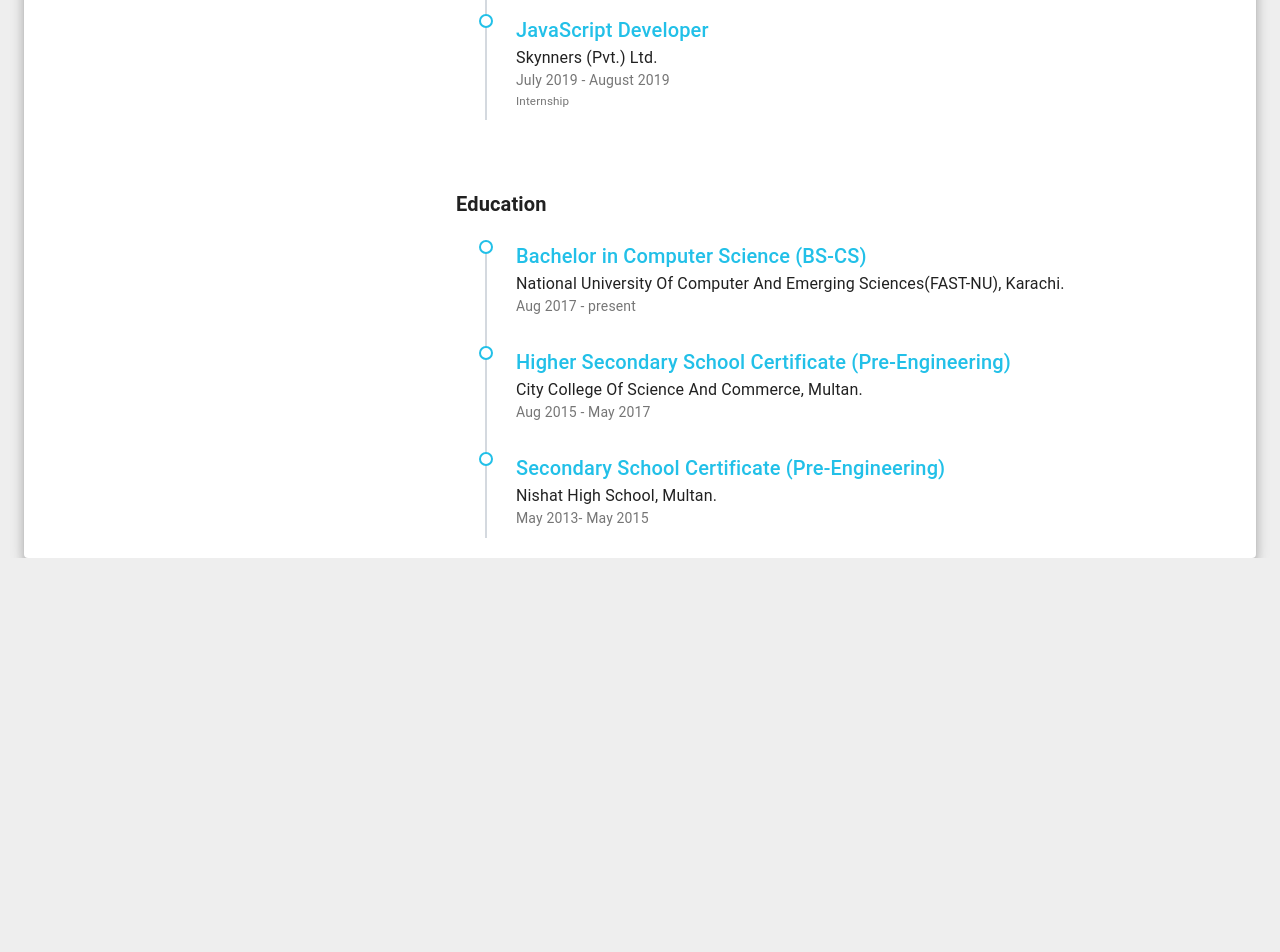
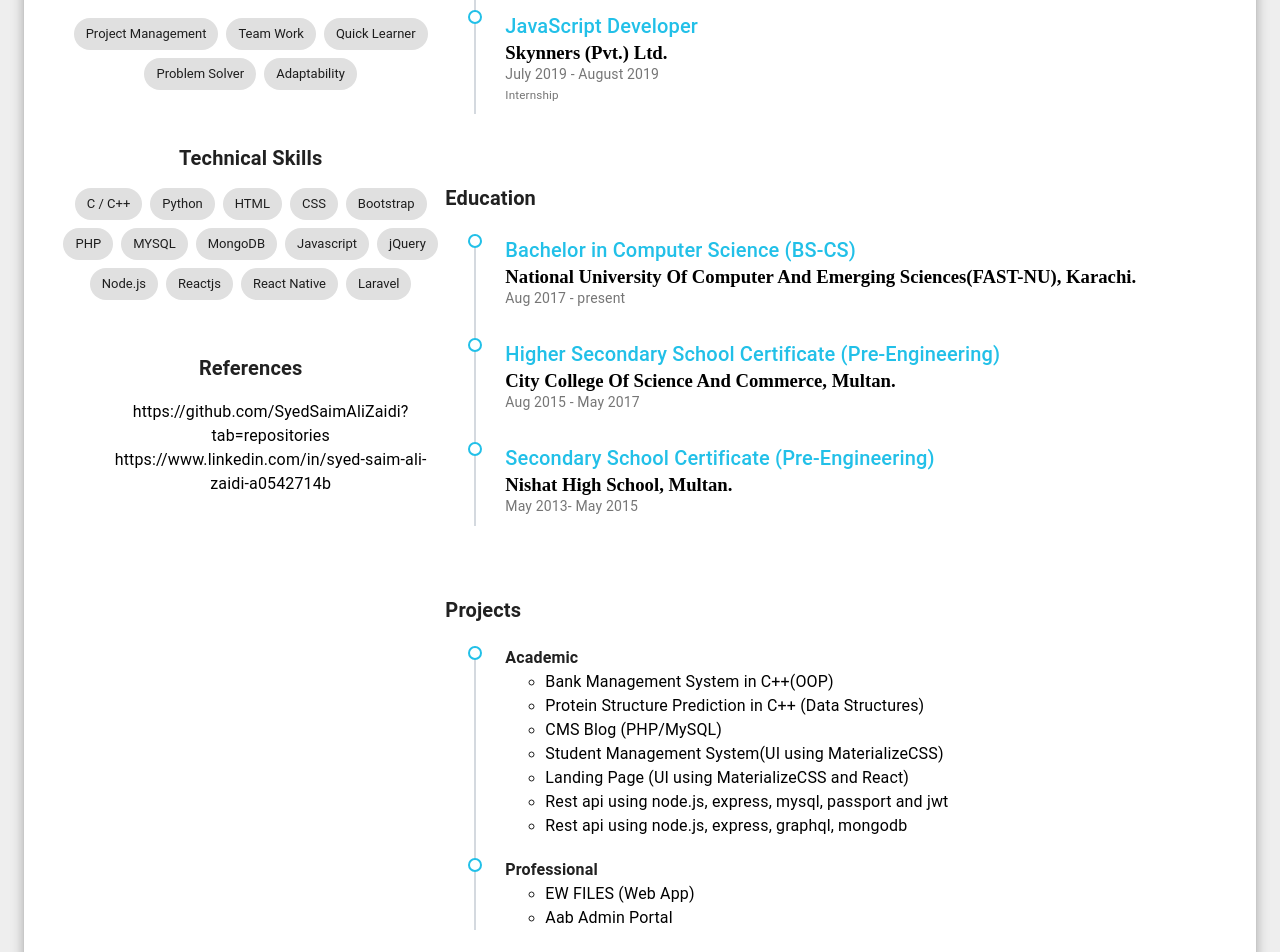
Before and after one commit to SyedSaimAliZaidi/Project-CV, a React (Create React App) app: page / in a window 1280 px wide. Shown: the part 520-1472 px from the top of the page. Before the commit the page ends 1078 px from the top, so only its background shows below. Built offline with nearby package versions, Linux system fonts and the light colour scheme.

Commit message:
Sections (Profile, Skills. References, Projects) added

```diff
--- a/src/components/education.js
+++ b/src/components/education.js
@@ -21,9 +21,9 @@ const useStyles = makeStyles((theme) => ({
 export default function CustomizedTimeline() {
     const classes = useStyles();
     const data = [
-        { year: '2017 - present',duration: "Aug 2017 - present", degree: "Bachelor in Computer Science (BS-CS)", institute: "National University Of Computer And Emerging Sciences(FAST-NU), Karachi.", semester: '7th smester', percentage: 'CGPA: 2.44' },
-        { year: '2015 - 2017',duration: "Aug 2015 - May 2017",  degree: "Higher Secondary School Certificate (Pre-Engineering)", institute: "City College Of Science And Commerce, Multan.", semester: '', percentage: 'Percentage: 76%'},
-        { year: '2013 - 2015', duration: "May 2013- May 2015",  degree: "Secondary School Certificate (Pre-Engineering)", institute: "Nishat High School, Multan.", semester: '', percentage: 'Percentage: 88%'},
+        {link:"http://nu.edu.pk/", year: '2017 - present',duration: "Aug 2017 - present", degree: "Bachelor in Computer Science (BS-CS)", institute: "National University Of Computer And Emerging Sciences(FAST-NU), Karachi.", semester: '7th smester', percentage: 'CGPA: 2.44' },
+        {link:"#", year: '2015 - 2017',duration: "Aug 2015 - May 2017",  degree: "Higher Secondary School Certificate (Pre-Engineering)", institute: "City College Of Science And Commerce, Multan.", semester: '', percentage: 'Percentage: 76%'},
+        {link:"#", year: '2013 - 2015', duration: "May 2013- May 2015",  degree: "Secondary School Certificate (Pre-Engineering)", institute: "Nishat High School, Multan.", semester: '', percentage: 'Percentage: 88%'},
     ]
     return (
         <ul className="timeline">
@@ -35,7 +35,7 @@ export default function CustomizedTimeline() {
                                 <Typography style={{color: "#22C0E8"}} variant="h6" component="h4">
                                     {item.degree}
                                 </Typography>
-                                <Typography>{item.institute}</Typography>
+                                <Typography  variant="subtitle" component="h3"><a href={item.link} target="_blank" style={{color:"black",textDecoration:"none"}}>{item.institute}</a></Typography>
                                 <Typography variant="body2" color="textSecondary">
                                     {item.duration}
                                 </Typography>
--- /dev/null
+++ b/src/components/projects.js
@@ -0,0 +1,20 @@
+import React from 'react';
+import { makeStyles } from '@material-ui/core/styles';
+import Typography from '@material-ui/core/Typography';
+
+const useStyles = makeStyles((theme) => ({
+  root: {
+    margin: theme.spacing(0.5),
+  },
+}));
+
+export default function Chips(props) {
+    const classes = useStyles()
+    return(
+        <ul>
+            {
+                props.data.map((item,index)=> <li key={index}><Typography><a href={item} target="_blank" style={{color:"black",textDecoration:"none"}}>{item}</a></Typography></li> )
+            }
+        </ul>
+    )
+}
--- /dev/null
+++ b/src/components/references.js
@@ -0,0 +1,20 @@
+import React from 'react';
+import { makeStyles } from '@material-ui/core/styles';
+import Typography from '@material-ui/core/Typography';
+
+const useStyles = makeStyles((theme) => ({
+  root: {
+    margin: theme.spacing(0.5),
+  },
+}));
+
+export default function Chips(props) {
+    const classes = useStyles()
+    return(
+        <ul style={{listStyle:"none"}}>
+            {
+                props.data.map((item,index)=> <li key={index}><Typography><a href={item} target="_blank" style={{color:"black",textDecoration:"none"}}>{item}</a></Typography></li> )
+            }
+        </ul>
+    )
+}
--- /dev/null
+++ b/src/components/skills.js
@@ -0,0 +1,17 @@
+import React from 'react';
+import { makeStyles } from '@material-ui/core/styles';
+import Avatar from '@material-ui/core/Avatar';
+import Chip from '@material-ui/core/Chip';
+import FaceIcon from '@material-ui/icons/Face';
+import DoneIcon from '@material-ui/icons/Done';
+
+const useStyles = makeStyles((theme) => ({
+  root: {
+    margin: theme.spacing(0.5),
+  },
+}));
+
+export default function Chips(props) {
+    const classes = useStyles()
+    return props.data.map((item,index)=> <Chip className={classes.root} label={item} key={index} />  )
+}
--- a/src/components/timeline.js
+++ b/src/components/timeline.js
@@ -23,9 +23,9 @@ const useStyles = makeStyles((theme) => ({
 export default function CustomizedTimeline() {
     const classes = useStyles();
     const data = [
-        { year: '2019 - 2020',duration: "Sep 2019 - June 2020", position: "Web Developer", category:'Part-Time', company: "Skynners (Pvt.) Ltd." },
-        { year: '2020',duration: "Jan 2020 - Feb 2020", position: "React Native Developer", category:'Internship', company: "Syscrypt.co.uk"},
-        { year: '2019', duration: "July 2019 - August 2019", position: "JavaScript Developer", category:'Internship', company: "Skynners (Pvt.) Ltd."},
+        { link: "https://www.skynners.com/", year: '2019 - 2020',duration: "Sep 2019 - June 2020", position: "Web Developer", category:'Part-Time', company: "Skynners (Pvt.) Ltd." },
+        { link: "https://syscrypt.co.uk/",year: '2020',duration: "Jan 2020 - Feb 2020", position: "React Native Developer", category:'Internship', company: "Syscrypt.co.uk"},
+        { link: "https://www.skynners.com/",year: '2019', duration: "July 2019 - August 2019", position: "JavaScript Developer", category:'Internship', company: "Skynners (Pvt.) Ltd."},
     ]
     return (
         <ul className="timeline">
@@ -34,10 +34,10 @@ export default function CustomizedTimeline() {
                     return(
                         <li key={index}>
                             <div style={{paddingBottom:10}}>
-                                <Typography style={{color: "#22C0E8"}}  variant="h6" component="h1">
+                                <Typography style={{color: "#22C0E8"}}  variant="h6" component="h4">
                                     {item.position}
                                 </Typography>
-                                <Typography>{item.company}</Typography>
+                                <Typography variant="subtitle" component="h3"><a href={item.link} target="_blank" style={{color:"black",textDecoration:"none"}}>{item.company}</a></Typography>
                                 <Typography variant="body2" color="textSecondary">
                                     {item.duration}
                                     <br></br>
--- a/src/layout/index.js
+++ b/src/layout/index.js
@@ -1,20 +1,23 @@
-import React from 'react';
+import React,{useState} from 'react';
 import { Container, Grid, Card, Avatar, Typography  } from "@material-ui/core"
-import avatar from "../assets/img/avatar.jpg"
+import avatar from "../assets/img/dp.jpeg"
 import Timeline from "../components/timeline"
 import Education from "../components/education"
 import { makeStyles } from '@material-ui/core/styles';
 import PhoneIcon from '@material-ui/icons/Phone';
 import EmailIcon from '@material-ui/icons/Email';
 import HomeIcon from '@material-ui/icons/Home';
+import Skills from "../components/skills"
+import ReferenceList from "../components/references"
+import ProjectList from "../components/projects.js"
 const useStyles = makeStyles((theme) => ({
     large: {
       width: theme.spacing(16),
       height: theme.spacing(16),
     },
     grid:{
-        paddingLeft: theme.spacing(8),
-        paddingRight: theme.spacing(8),
+        paddingLeft: theme.spacing(4),
+        paddingRight: theme.spacing(4),
     },
     profile:{
         display: 'inline-block',
@@ -36,24 +39,49 @@ const useStyles = makeStyles((theme) => ({
         display:'flex'
     },
     listItem:{
-        display : "flex",
+        // display : "flex",
         padding: theme.spacing(0.5)
     },
     list:{
         paddingTop: theme.spacing(2),
         listStyle:"none",
-        display: "inline-block"
+        // display: "inline-block"
     }
 }));
 export default function Layout() {
     const classes = useStyles();
+    const [softSkills,setSoftSkills] = useState([
+        "Project Management","Team Work","Quick Learner","Problem Solver","Adaptability"
+    ])
+    const [technicalSkills,setTechSkills] = useState([
+        "C / C++","Python","HTML","CSS","Bootstrap","PHP","MYSQL","MongoDB","Javascript","jQuery","Node.js","Reactjs","React Native","Laravel"
+    ])
+    const [references, setReferences] = useState(["https://github.com/SyedSaimAliZaidi?tab=repositories","https://www.linkedin.com/in/syed-saim-ali-zaidi-a0542714b"])
+    const [projects, setProjects]  =useState(
+        {
+            academic:[
+                "Bank Management System in C++(OOP)",
+                "Protein Structure Prediction in C++ (Data Structures)",
+                "CMS Blog (PHP/MySQL)",
+                "Student Management System(UI using MaterializeCSS)",
+                "Landing Page (UI using MaterializeCSS and React)",
+                "Rest api using node.js, express, mysql, passport and jwt",
+                "Rest api using node.js, express, graphql, mongodb",
+            ],
+            professional:[
+                "EW FILES (Web App)",
+                "Aab Admin Portal",
+            ]
+        }
+    )
     return (
         <Container>
-            <Card style={{marginTop:20}} raised={true}>
-                <Grid container>
+            <Card style={{marginTop:20, marginBottom:20}} raised={true}>
+                <Grid container style={{paddingBottom:30}}>
                     <Grid item xs={12}>
                         <Grid container className={classes.grid}>
                             <Grid item md={4}>
+                                <div align="center">
                                     <Grid container className={classes.grid}>
                                         <Grid item md={12}>
                                             <div align="center" className={classes.profile}>
@@ -67,22 +95,49 @@ export default function Layout() {
                                             </div>
                                         </Grid>
                                     </Grid>
-
+                                </div>
                                 <Grid container>
                                     <Grid item md={12}>
-                                        <div className={classes.paddingTop}>
+                                        <div align="center" className={classes.paddingTop}>
                                             <Typography variant="h6"><strong>Contact</strong></Typography>
 
                                             <div compontent="ul" className={classes.list}>
-                                                <li className={classes.listItem}><PhoneIcon fontSize="small"/>{"  +92 300 2935165"}</li>
+                                                <li><PhoneIcon fontSize="small"/>{"  +92 300 2935165"}</li>
                                                 <li className={classes.listItem}><EmailIcon fontSize="small"/>{" saimgt123@gmail.com"}</li>
                                                 <li className={classes.listItem}><HomeIcon fontSize="small"/>{"  House# A-55, Decent Homes, Block-11, Gulshan-e-Iqbal, Karachi."}</li>
                                             </div>
                                         </div>
                                     </Grid>
                                 </Grid>
+                                <Grid container>
+                                    <Grid item md={12}>
+                                        <div align="center" className={classes.paddingTop}>
+                                            <Typography variant="h6"><strong>Soft Skills</strong></Typography>
+                                            <div style={{paddingTop:10}}></div>
+                                            <Skills data={softSkills}/>
+                                        </div>
+                                    </Grid>
+                                </Grid>
+                                <Grid container>
+                                    <Grid item md={12}>
+                                        <div  align="center" className={classes.paddingTop}>
+                                            <Typography variant="h6"><strong>Technical Skills</strong></Typography>
+                                            <div style={{paddingTop:10}}></div>
+                                            <Skills data={technicalSkills}/>
+                                        </div>
+                                    </Grid>
+                                </Grid>
+                                <Grid container>
+                                    <Grid item md={12}>
+                                        <div  align="center" className={classes.paddingTop}>
+                                            <Typography variant="h6"><strong>References</strong></Typography>
+                                            <ReferenceList data={references}/>
+                                        </div>
+                                    </Grid>
+                                </Grid>
                             </Grid>
                             <Grid item md={8}>
+                                <Grid container>
                                     <Grid item md={12}>
                                         <div className={classes.paddingTop}>
                                             <Typography variant="h6"><strong>Objective</strong></Typography>
@@ -93,20 +148,42 @@ export default function Layout() {
                                                 Delopment And Web Apps .
                                             </Typography>
                                         </div>
-
                                     </Grid>
+                                </Grid>
+                                <Grid container>
                                     <Grid item md={12}>
                                         <div className={classes.paddingTop}>
                                             <Typography variant="h6"><strong>Experience</strong></Typography>
                                             <Timeline/>
                                         </div>
                                     </Grid>
+                                </Grid>
+                                <Grid container>
                                     <Grid item md={12}>
                                         <div className={classes.paddingTop}>
                                             <Typography variant="h6"><strong>Education</strong></Typography>
                                             <Education/>
                                         </div>
-
+                                    </Grid>
+                                </Grid>
+                                <Grid container>
+                                    <Grid item md={12}>
+                                        <div className={classes.paddingTop}>
+                                            <Typography variant="h6"><strong>Projects</strong></Typography>
+                                            <div>
+                                                <ul className="timeline">
+                                                    <li>
+                                                        <Typography><strong>Academic</strong></Typography>
+                                                        <ProjectList data={projects.academic}/>
+                                                    </li>
+                                                    <li>
+                                                        <Typography><strong>Professional</strong></Typography>
+                                                        <ProjectList data={projects.professional}/>
+                                                    </li>
+                                                </ul>
+                                            </div>
+                                        </div>
+                                    </Grid>
                                 </Grid>
                             </Grid>
 
```
Also changed, not shown: server.js (added, +14 -0 lines), src/assets/img/dp.jpeg (added), src/assets/img/profilepic.jpeg (added). Lines whose indentation alone changed are shown as unchanged.
